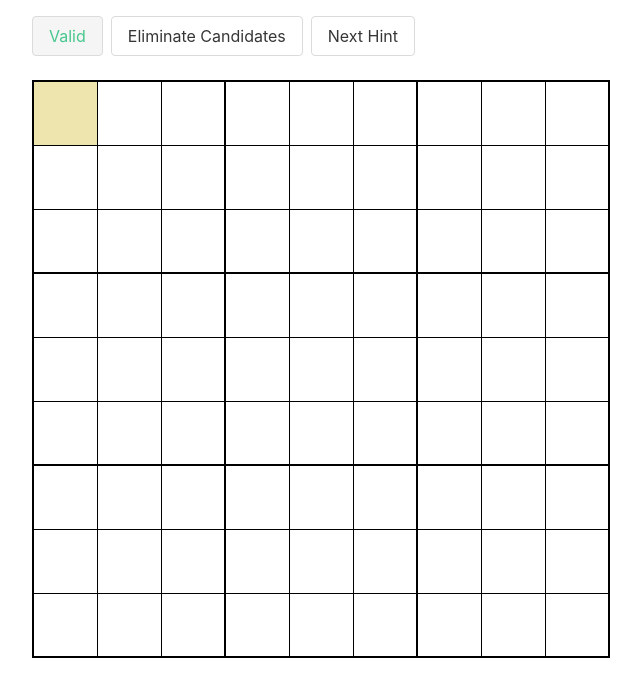
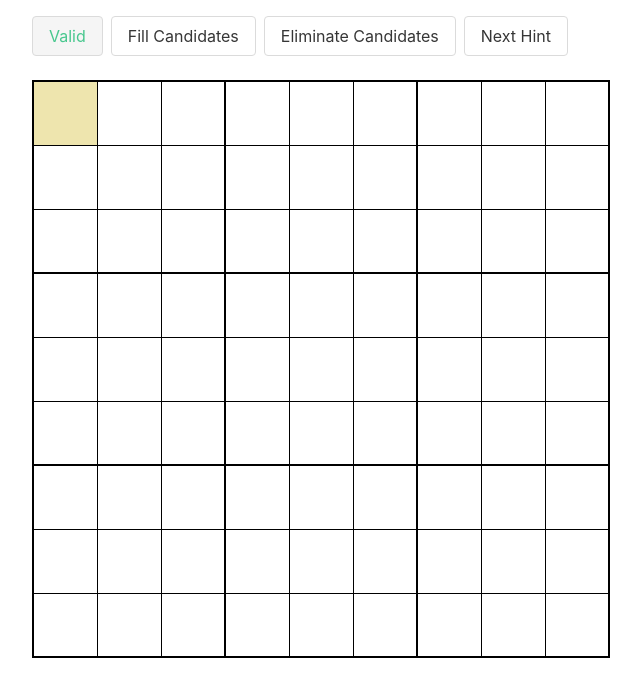
Before and after one commit to cypressious/vue3-sudoku-solver, a Vue app: page / in a window 1280 px wide. Shown: the top 696 px of the page, without its empty margins (32-673 px from the left). Built offline with nearby package versions, Linux system fonts and the light colour scheme.

Commit message:
split fill and eliminate candidates

```diff
--- a/src/components/Grid.vue
+++ b/src/components/Grid.vue
@@ -27,7 +27,8 @@ tr > td:nth-child(3n) {
                 {{ isValid ? 'Valid' : 'Invalid' }}
             </span>
 
-            <button class="button" @click="computeCandidates(grid)">Eliminate Candidates</button>
+            <button class="button" @click="fillCandidates(grid)">Fill Candidates</button>
+            <button class="button" @click="eliminateCandidates(grid)">Eliminate Candidates</button>
             <button class="button" @click="findHint">Next Hint</button>
         </div>
 
@@ -50,7 +51,7 @@ tr > td:nth-child(3n) {
 <script lang="ts">
 import { computed, defineComponent, reactive, ref } from 'vue'
 import Cell from './Cell.vue'
-import { checkGrid, computeCandidates, newGrid } from '../logic/sudokuLogic'
+import { checkGrid, eliminateCandidates, fillCandidates, newGrid } from '../logic/sudokuLogic'
 import { useKeyboard } from '../hooks/useKeyboard'
 import { useHint } from '../hooks/useHint'
 import { useQuery } from '../hooks/useQuery'
@@ -71,7 +72,8 @@ export default defineComponent({
             grid,
             selectedPosition,
             isValid: computed(() => checkGrid(grid)),
-            computeCandidates,
+            fillCandidates,
+            eliminateCandidates,
             ...useHint(grid)
         }
     }
--- a/src/logic/sudokuLogic.ts
+++ b/src/logic/sudokuLogic.ts
@@ -45,7 +45,7 @@ function checkCollection(collection: CellCollection): boolean {
     return true
 }
 
-export function computeCandidates(grid: GridModel) {
+export function fillCandidates(grid: GridModel) {
     for (let column of grid.columns) {
         for (let cell of column) {
             cell.candidates.clear()
@@ -56,7 +56,9 @@ export function computeCandidates(grid: GridModel) {
             }
         }
     }
+}
 
+export function eliminateCandidates(grid: GridModel) {
     eliminateCandidatesInCollection(grid.columns)
     eliminateCandidatesInCollection(grid.rows)
     eliminateCandidatesInCollection(grid.boxes)
```
